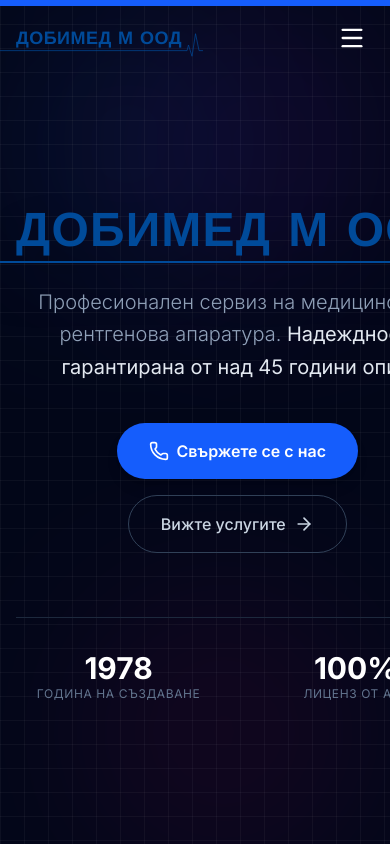
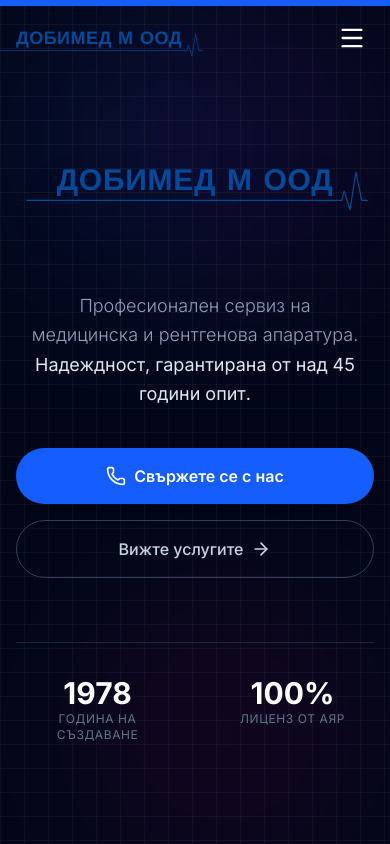
Before and after one commit to Veselin15/DobimedM-Webpage, a Next.js app in the folder dobimed-site/: page / in a window 390 px wide. Shown: the top 844 px of the page. Built offline with nearby package versions, Linux system fonts and the light colour scheme.

Commit message:
index responsive web logo

```diff
--- a/dobimed-site/components/Hero.tsx
+++ b/dobimed-site/components/Hero.tsx
@@ -17,26 +17,26 @@ export default function Hero() {
       <div className="absolute top-0 -right-4 w-72 h-72 bg-purple-600/20 rounded-full mix-blend-screen filter blur-3xl opacity-30 animate-blob animation-delay-2000"></div>
       <div className="absolute -bottom-8 left-20 w-72 h-72 bg-pink-600/20 rounded-full mix-blend-screen filter blur-3xl opacity-30 animate-blob animation-delay-4000"></div>
 
-      <div className="relative z-10 max-w-4xl mx-auto mt-16 md:mt-0">
+      <div className="relative z-10 max-w-4xl mx-auto mt-16 md:mt-0 w-full">
 
-        {/* --- 3. ЗАГЛАВИЕ --- */}
-<motion.div
+        {/* --- 3. ЗАГЛАВИЕ (ЛОГО) --- */}
+        <motion.div
           initial={{ opacity: 0, y: 20 }}
           animate={{ opacity: 1, y: 0 }}
           transition={{ duration: 0.8, delay: 0.2 }}
-          className="mb-8 flex justify-center"
+          // Увеличихме mb-8 на mb-24 (мобилни) и md:mb-40 (десктоп) за място на кардиограмата
+          className="mb-24 md:mb-20 flex justify-center w-full"
         >
-          {/* Тук задаваме огромния размер на логото */}
-          <Logo className="text-5xl sm:text-6xl md:text-8xl text-white drop-shadow-2xl" />
+          {/* ПРОМЯНА: text-2xl (мобилни) -> sm:text-5xl (таблети) -> md:text-8xl (големи екрани) */}
+          <Logo className="text-3xl sm:text-5xl md:text-7xl lg:text-7xl text-white drop-shadow-2xl max-w-full" />
         </motion.div>
-
 
         {/* --- 4. ПОДЗАГЛАВИЕ --- */}
         <motion.p
           initial={{ opacity: 0, y: 20 }}
           animate={{ opacity: 1, y: 0 }}
           transition={{ duration: 0.8, delay: 0.4 }}
-          className="text-xl md:text-2xl text-slate-400 mb-10 font-light max-w-2xl mx-auto leading-relaxed"
+          className="text-lg md:text-2xl text-slate-400 mb-10 font-light max-w-2xl mx-auto leading-relaxed px-2"
         >
           Професионален сервиз на медицинска и рентгенова апаратура.
           <br className="hidden md:block" />
@@ -48,11 +48,11 @@ export default function Hero() {
           initial={{ opacity: 0, y: 20 }}
           animate={{ opacity: 1, y: 0 }}
           transition={{ duration: 0.8, delay: 0.6 }}
-          className="flex flex-col sm:flex-row gap-4 justify-center items-center"
+          className="flex flex-col sm:flex-row gap-4 justify-center items-center w-full"
         >
           <a
             href="#contact"
-            className="group relative inline-flex items-center gap-2 px-8 py-4 bg-blue-600 text-white rounded-full font-semibold hover:bg-blue-500 transition shadow-lg hover:shadow-blue-500/25 overflow-hidden"
+            className="group relative inline-flex items-center gap-2 px-8 py-4 bg-blue-600 text-white rounded-full font-semibold hover:bg-blue-500 transition shadow-lg hover:shadow-blue-500/25 overflow-hidden w-full sm:w-auto justify-center"
           >
             <Phone size={20} className="group-hover:rotate-12 transition-transform" />
             <span>Свържете се с нас</span>
@@ -60,7 +60,7 @@ export default function Hero() {
 
           <a
             href="#services"
-            className="group inline-flex items-center gap-2 px-8 py-4 bg-transparent text-slate-300 border border-slate-700 rounded-full font-medium hover:bg-slate-800 hover:text-white hover:border-slate-600 transition"
+            className="group inline-flex items-center gap-2 px-8 py-4 bg-transparent text-slate-300 border border-slate-700 rounded-full font-medium hover:bg-slate-800 hover:text-white hover:border-slate-600 transition w-full sm:w-auto justify-center"
           >
             <span>Вижте услугите</span>
             <ArrowRight size={20} className="group-hover:translate-x-1 transition-transform" />
```
